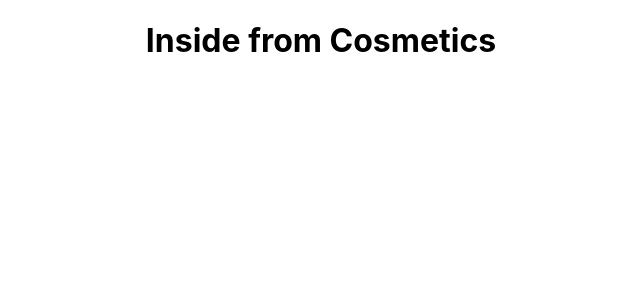
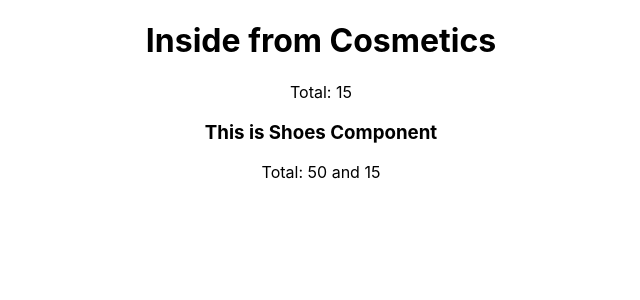
Before and after one commit to kabirshuvo/React-storage-and-handler, a React (Create React App) app: page / in a window 1280 px wide. Shown: the top 300 px of the page, without its empty margins (319-959 px from the left). Built offline with nearby package versions, Linux system fonts and the light colour scheme.

Commit message:
Now I can Export modules

```diff
--- a/src/App.js
+++ b/src/App.js
@@ -1,11 +1,12 @@
 import './App.css';
 import Cosmetics from './components/Cosmetics/Cosmetics';
+import Shoes from './components/Shoes/Shoes';
 
 function App() {
   return (
     <div className="App">
       <header>
-            <Cosmetics />
+            <Cosmetics /> <Shoes/>
       </header>
     </div>
   );
--- a/src/components/Cosmetics/Cosmetics.js
+++ b/src/components/Cosmetics/Cosmetics.js
@@ -1,11 +1,18 @@
 import './Cosmetics.css';
 
 import React from 'react';
+import { add } from '../../utilities/calculation';
+//import add from '../../utilities/calculation';
 
 const Cosmetics = () => {
+    const first = 5;
+    const second = 10;
+
+    const total = add(first, second)
     return (
         <div>
             <h1>Inside from Cosmetics</h1>
+            <p>Total: {total}</p>
         </div>
     );
 };
--- /dev/null
+++ b/src/components/Shoes/Shoes.js
@@ -0,0 +1,18 @@
+import React from 'react';
+import { add, multiply } from '../../utilities/calculation';
+import './Shoes.css';
+
+const Shoes = () => {
+    const first = 5;
+    const second = 10;
+    const result = multiply(first, second);
+    const jog = add(first, second);
+    return (
+        <div>
+            <h3>This is Shoes Component </h3>
+            <p>Total: {result} and {jog}</p>
+        </div>
+    );
+};
+
+export default Shoes;
--- /dev/null
+++ b/src/utilities/calculation.js
@@ -0,0 +1,10 @@
+const add = (first, second) => {
+        return first + second;
+}
+
+const multiply =(first, second) =>{
+    return first * second;
+}
+
+
+export { add, multiply };
```
Also changed, not shown: src/components/Shoes/Shoes.css (added).
